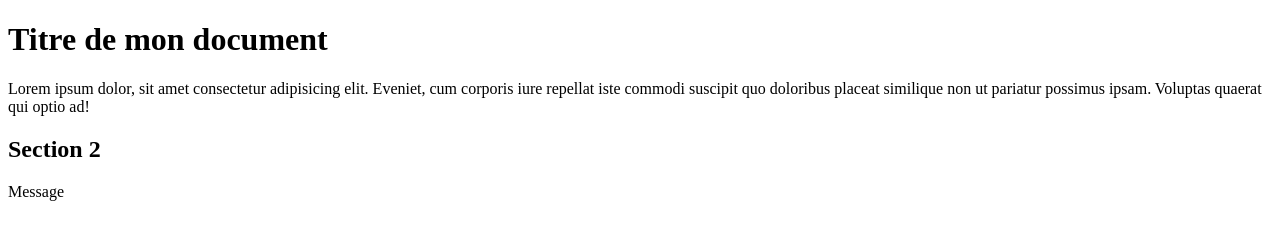
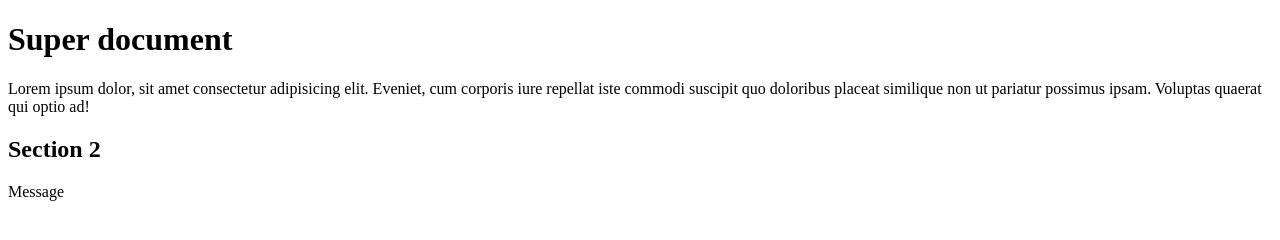
Before and after one commit to corentingi/mds-git-dev, a plain HTML site: page index.html in a window 1280 px wide. Drawn offline with Linux system fonts and the light colour scheme.

Commit message:
feat: super document

```diff
--- a/index.html
+++ b/index.html
@@ -8,7 +8,7 @@
 </head>
 <body>
     <div>
-        <h1>Titre de mon document</h1>
+        <h1>Super document</h1>
     </div>
     <p>
         Lorem ipsum dolor, sit amet consectetur adipisicing elit.
```
